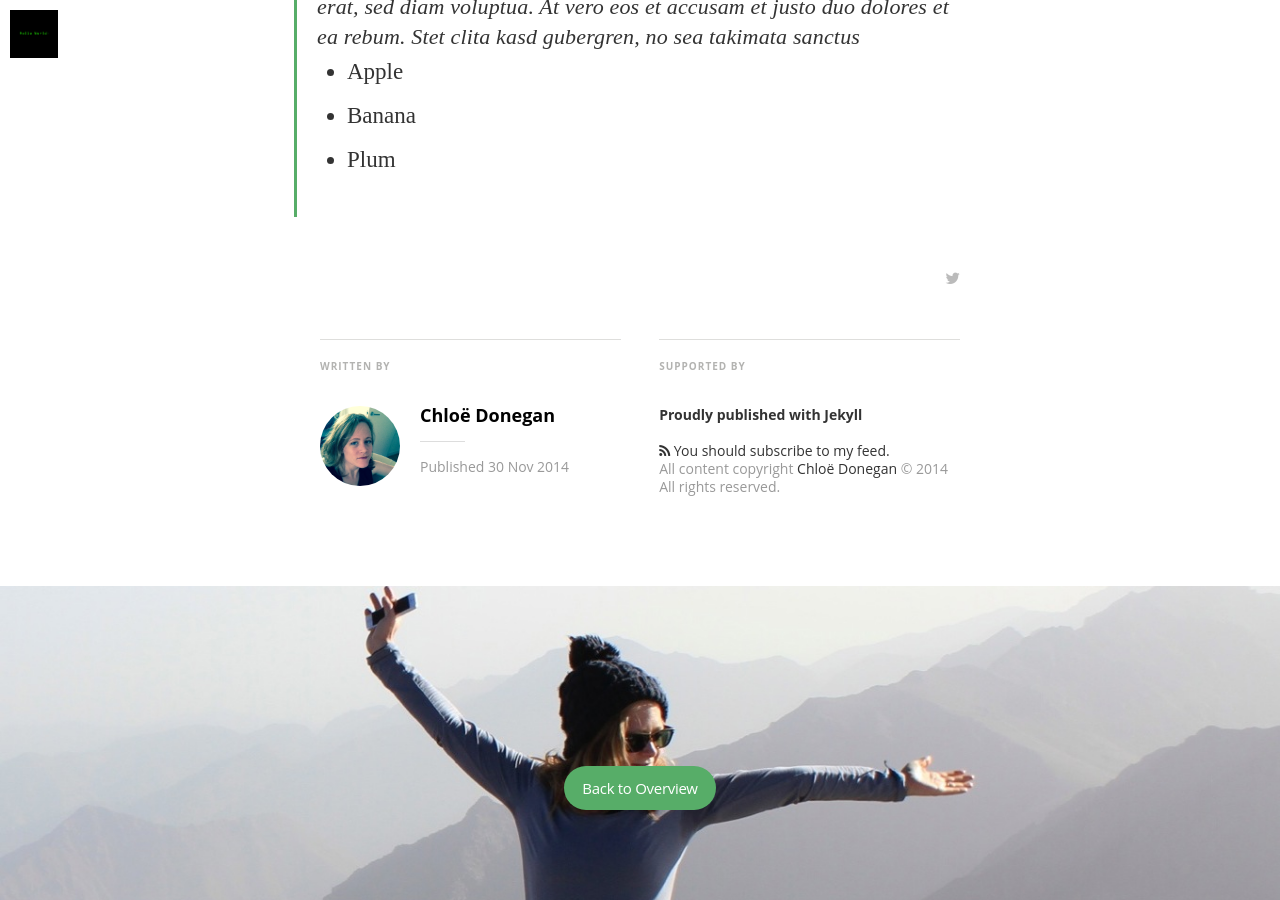
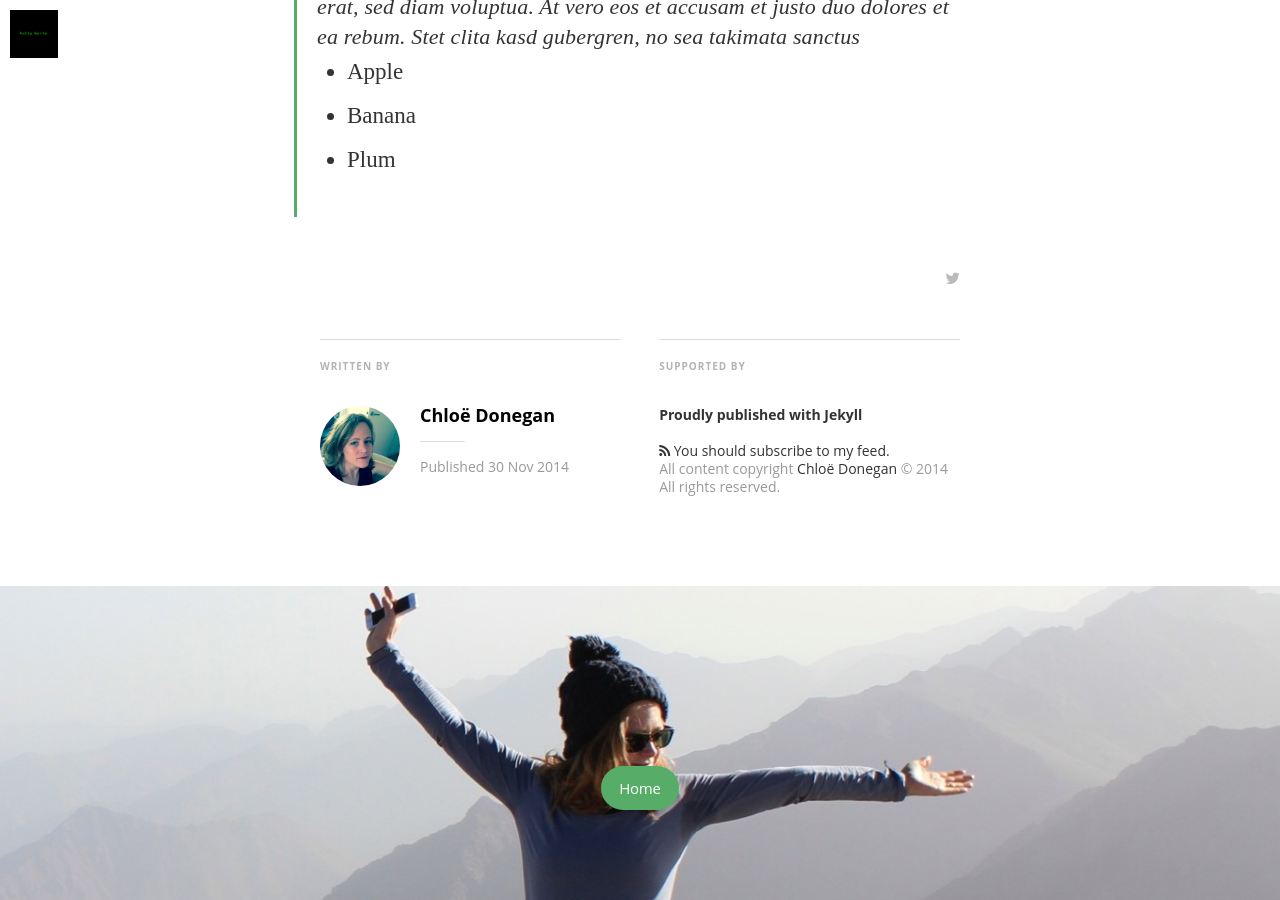
Before and after one commit to csharpd/csharpd.github.io, a Jekyll site: the page built from 2014-11-30-mediator_features.markdown, in a window 1280 px wide and 900 px high, scrolled down 2657 px. Built offline with Jekyll 4.4.1, drawn with Linux system fonts in a browser that asks for light colours; nearby versions of some CDN libraries; some web fonts are replaced; Markdown is read by kramdown in place of the engine named in the settings.

Commit message:
changed home button text

```diff
--- a/_layouts/page.html
+++ b/_layouts/page.html
@@ -51,7 +51,7 @@
       <div class="inner">
         <h1 class="blog-title">{{ site.title }}</h1>
         <h2 class="blog-description">{{ site.description }}</h2>
-        <a href="/" class="btn">Back to Overview</a>
+        <a href="/" class="btn">Home</a>
       </div>
     </div>
     {% include javascripts.html %}
--- a/_layouts/post.html
+++ b/_layouts/post.html
@@ -94,7 +94,7 @@
       <div class="inner">
         <h1 class="blog-title">{{ site.title }}</h1>
         <h2 class="blog-description">{{ site.description }}</h2>
-        <a href="/" class="btn">Back to Overview</a>
+        <a href="/" class="btn">Home</a>
       </div>
     </div>
     {% include javascripts.html %}
```
Also changed, not shown: 1 other file.
